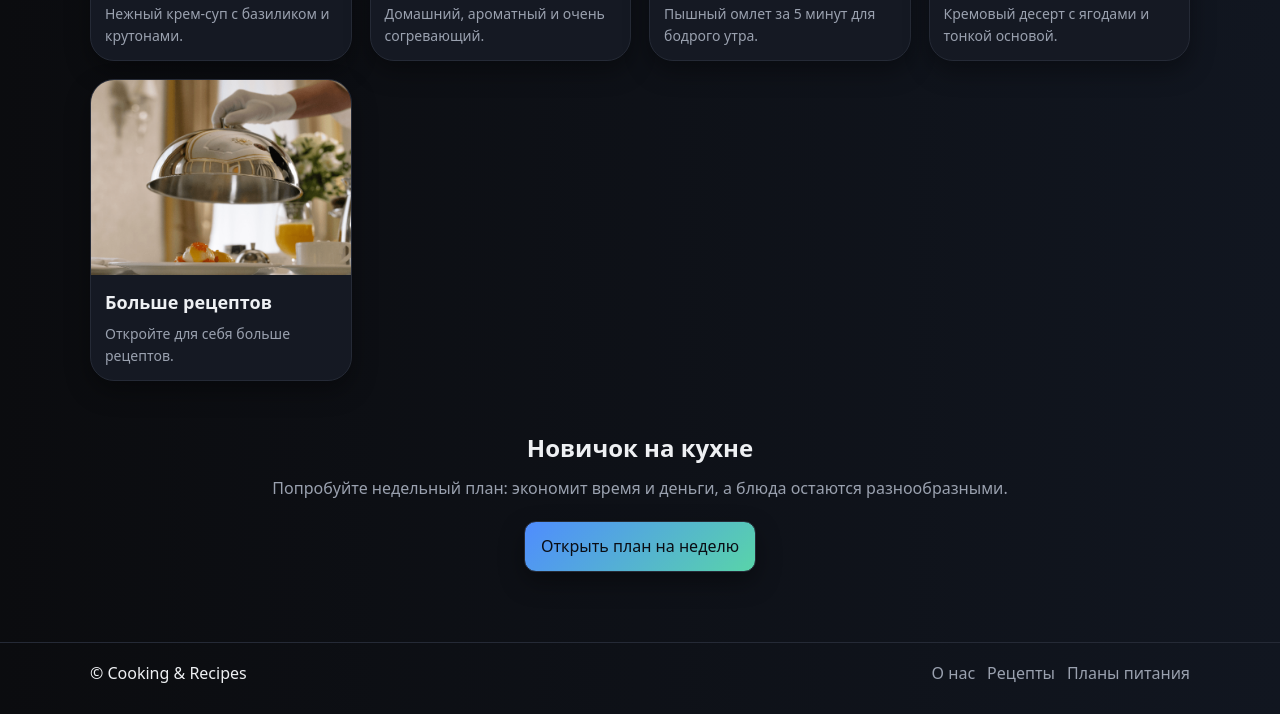
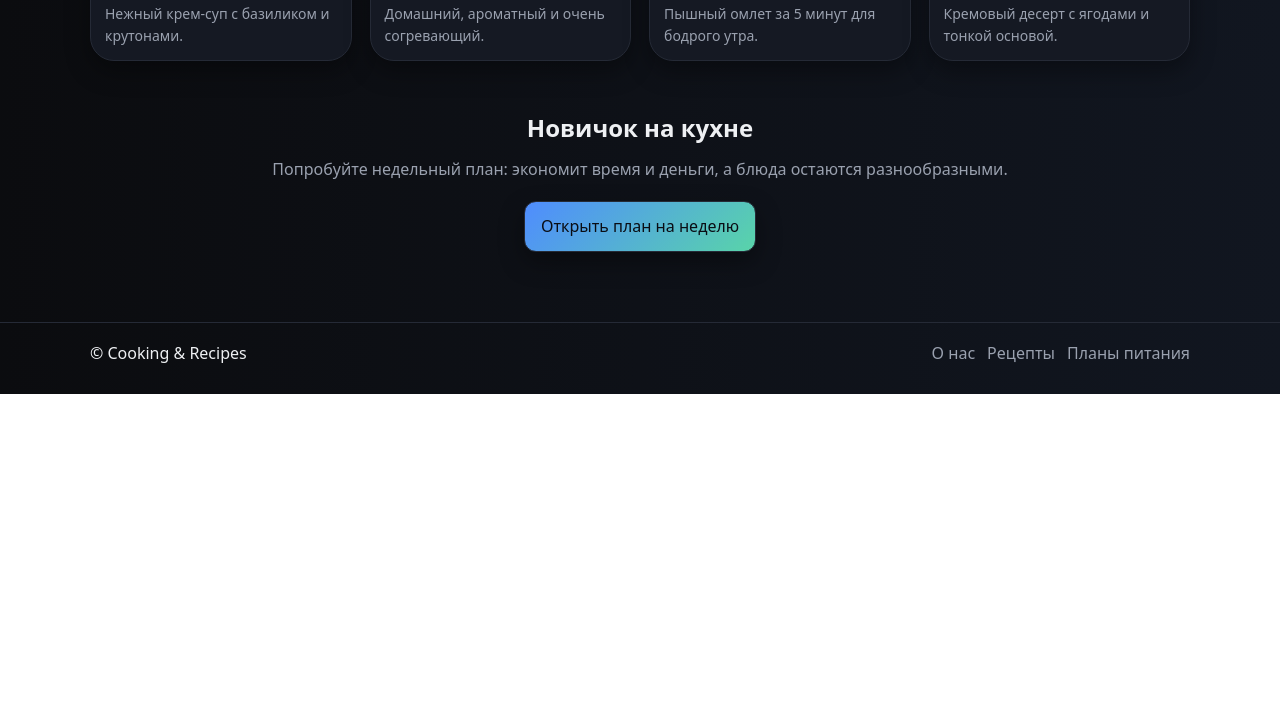
Before and after one commit to sweezyxxx/front, a plain HTML site: page index.html in a window 1280 px wide. Shown: the part 1089-1803 px from the top of the page. After the commit the page ends 1483 px from the top, so only its background shows below. Drawn offline with Linux system fonts and the light colour scheme.

Commit message:
fix: remove unnecessary feature

```diff
--- a/index.html
+++ b/index.html
@@ -93,13 +93,6 @@
           <p>Кремовый десерт с ягодами и тонкой основой.</p>
         </div>
       </a>
-      <a class="card" href="recipes.html#cheesecake">
-        <img src="images/newone.png" alt="Чизкейк">
-        <div class="card-body">
-          <h3>Больше рецептов</h3>
-          <p>Откройте для себя больше рецептов.</p>
-        </div>
-      </a>
     </div>
   </section>
 
```
